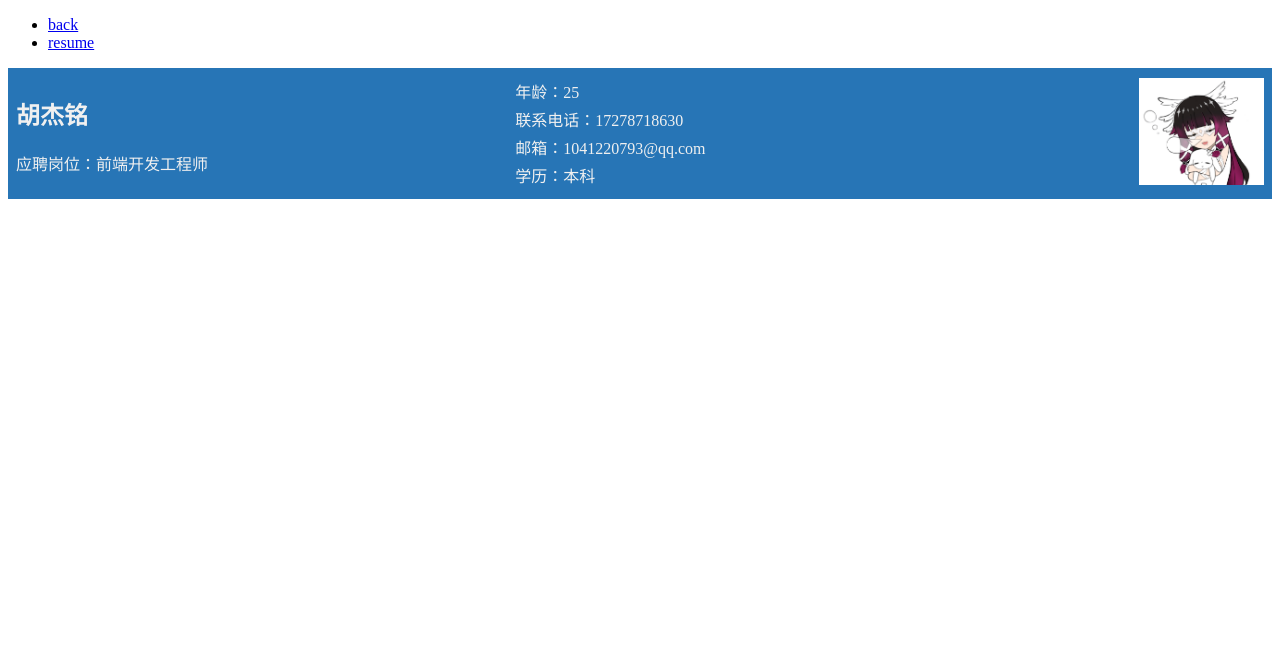
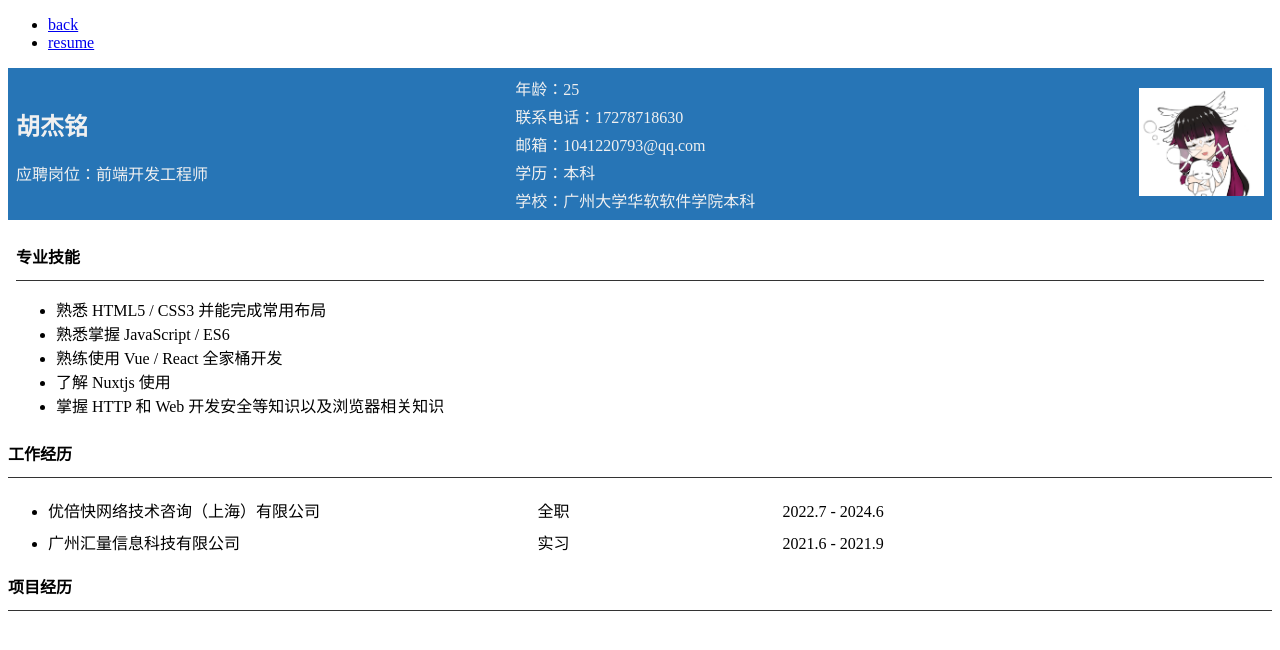
Before and after one commit to Asaki-M/qinghuann, a Nuxt app: page /resume in a window 1280 px wide. Shown: the top 650 px of the page. Built offline with nearby package versions, Linux system fonts and the light colour scheme.

Commit message:
feat: add professional skill and work experience item information for my resume

```diff
--- a/pages/resume.vue
+++ b/pages/resume.vue
@@ -21,16 +21,72 @@
                 <span>学历：</span>
                 <span>本科</span>
             </div>
+            <div class="info_item">
+                <span>学校：广州大学华软软件学院</span>
+                <span>本科</span>
+            </div>
         </div>
         <div class="avatar_info">
             <img src="/img/avatar.jpg" alt="person avatar">
         </div>
     </header>
+    <main>
+        <div class="professional_skill_container">
+            <div class="title_container">
+                专业技能
+            </div>
+            <ul class="professional_skill_content">
+                <li>熟悉 HTML5 / CSS3 并能完成常用布局</li>
+                <li>熟悉掌握 JavaScript / ES6</li>
+                <li>熟练使用 Vue / React 全家桶开发</li>
+                <li>了解 Nuxtjs 使用</li>
+                <li>掌握 HTTP 和 Web 开发安全等知识以及浏览器相关知识</li>
+            </ul>
+        </div>
+        <div class="work_experience_container">
+            <div class="title_container">
+                工作经历
+            </div>
+            <ul class="info_ul_content">
+                <li>
+                    <span>优倍快网络技术咨询（上海）有限公司</span>
+                    <span>全职</span>
+                    <span>2022.7 - 2024.6</span>
+                </li>
+                <li>
+                    <span>广州汇量信息科技有限公司</span>
+                    <span>实习</span>
+                    <span>2021.6 - 2021.9</span>
+                </li>
+            </ul>
+        </div>
+        <div class="project_experience_container">
+            <div class="title_container">
+                项目经历
+            </div>
+            <ul class="info_ul_content">
+
+            </ul>
+        </div>
+    </main>
 </template>
 
 <style lang="scss" scoped>
 * {
     box-sizing: border-box;
+}
+
+.title_container {
+    font-size: 16px;
+    font-weight: bold;
+    border-bottom: 1px solid #333;
+    padding-bottom: 12px;
+}
+
+.info_ul_content {
+    li {
+        padding: 4px 0;
+    }
 }
 
 header {
@@ -62,4 +118,24 @@ header {
         }
     }
 }
+
+.professional_skill_container {
+    width: 100%;
+    padding: 8px;
+    margin-top: 16px;
+}
+
+.work_experience_container {
+    .info_ul_content li {
+        span:first-child {
+            display: inline-block;
+            width: 40%;
+        }
+        span:nth-child(2) {
+            display: inline-block;
+            width: 20%;
+        }
+    }
+
+}
 </style>
```
